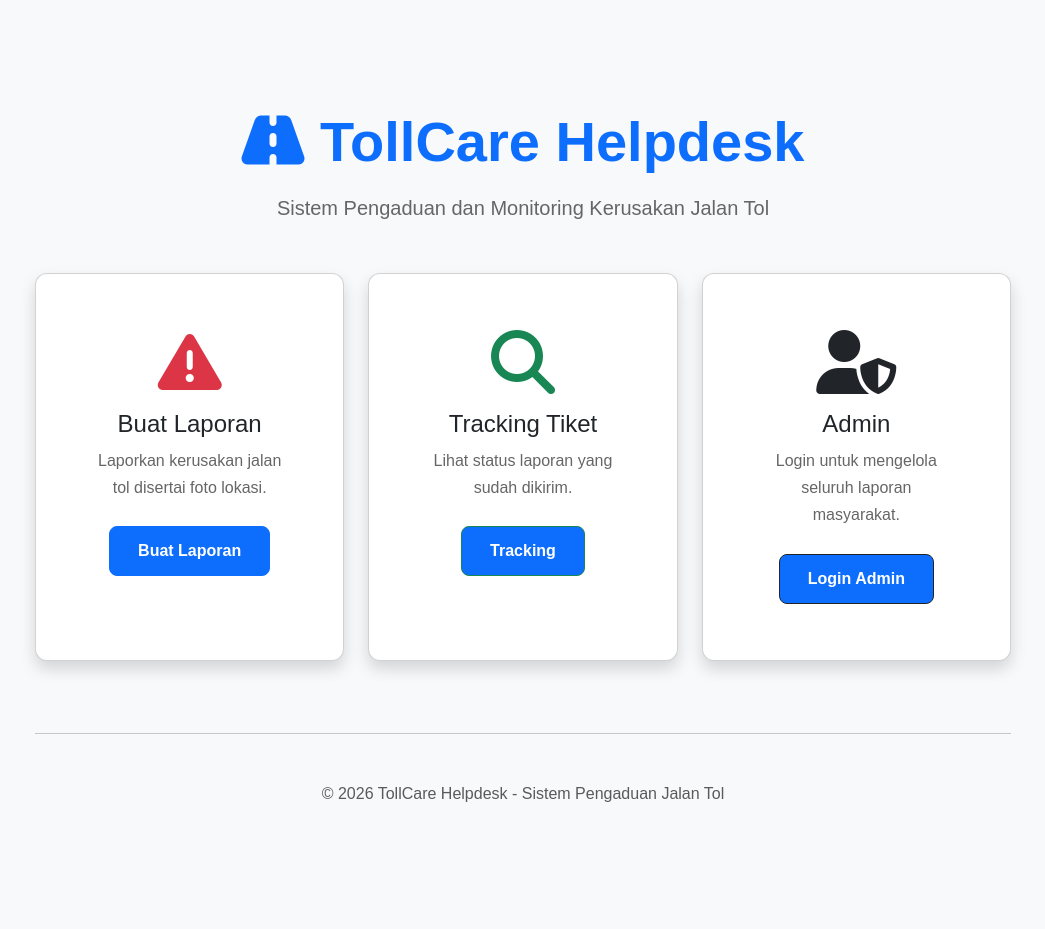
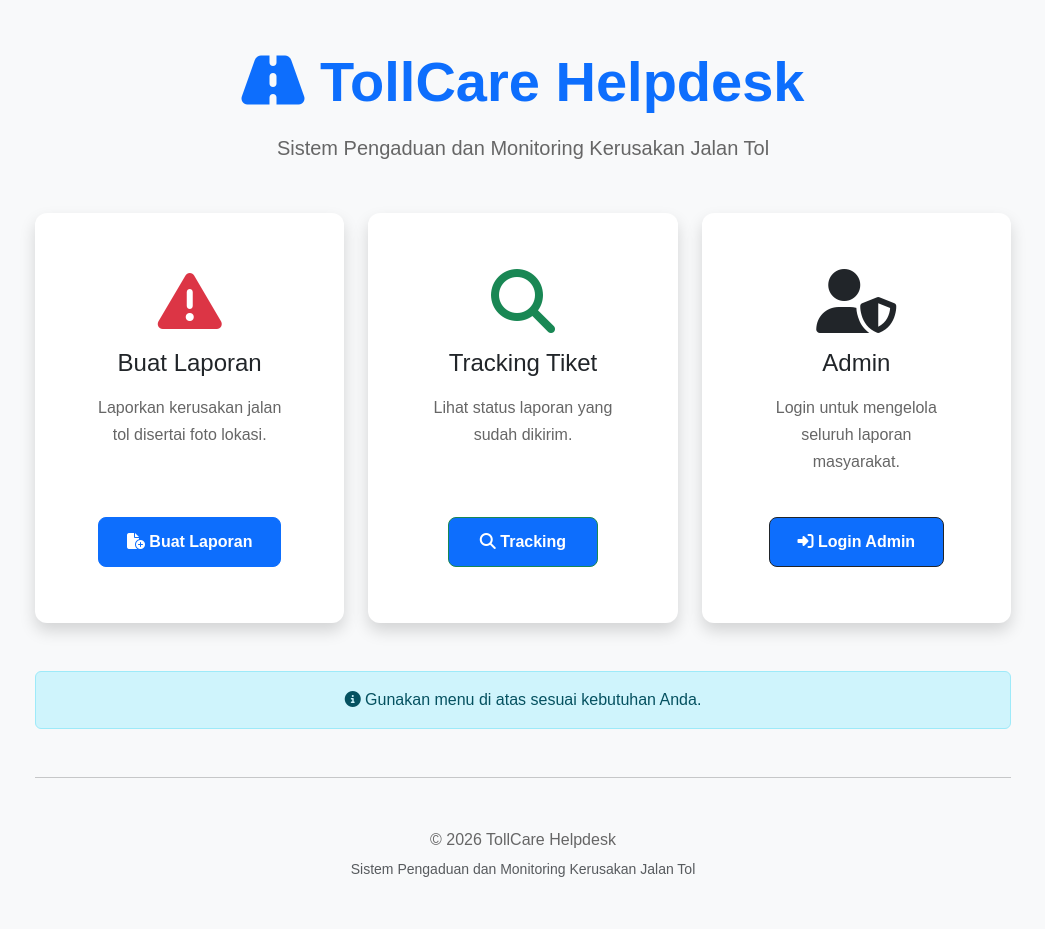
Before and after one commit to adzim-tx69/TollCare-Helpdesk, a Flask app: page / in a window 1280 px wide. Shown: the whole page, without its empty margins (117-1162 px from the left). Before the commit the page ends 802 px from the top, so only its background shows below. Run offline with Flask 3, Linux system fonts and the light colour scheme.

Commit message:
Align homepage menu cards

```diff
--- a/static/css/style.css
+++ b/static/css/style.css
@@ -224,3 +224,28 @@ table td{
     }
 
 }
+/* =========================================
+   HOME MENU CARDS
+========================================= */
+
+.home-cards {
+    align-items: stretch;
+}
+
+.home-cards > .col-md-4 {
+    display: flex;
+}
+
+.home-cards .card {
+    width: 100%;
+    height: 100%;
+    border: none;
+}
+
+.home-cards .card-body {
+    min-height: 300px;
+}
+
+.home-cards .btn {
+    min-width: 150px;
+}
--- a/templates/masyarakat/index.html
+++ b/templates/masyarakat/index.html
@@ -2,53 +2,120 @@
 <html lang="id">
 
 <head>
+
     <meta charset="UTF-8">
-    <meta name="viewport" content="width=device-width, initial-scale=1.0">
+
+    <meta name="viewport"
+          content="width=device-width, initial-scale=1.0">
+
     <title>TollCare Helpdesk</title>
 
-    <link href="https://cdn.jsdelivr.net/npm/bootstrap@5.3.7/dist/css/bootstrap.min.css" rel="stylesheet">
+    <!-- Bootstrap -->
+    <link
+        href="https://cdn.jsdelivr.net/npm/bootstrap@5.3.7/dist/css/bootstrap.min.css"
+        rel="stylesheet">
 
-    <link href="https://cdnjs.cloudflare.com/ajax/libs/font-awesome/6.7.2/css/all.min.css" rel="stylesheet">
+    <!-- Font Awesome -->
+    <link
+        href="https://cdnjs.cloudflare.com/ajax/libs/font-awesome/6.7.2/css/all.min.css"
+        rel="stylesheet">
 
-    <link rel="stylesheet" href="{{ url_for('static', filename='css/style.css') }}">
+    <!-- CSS -->
+    <link
+        rel="stylesheet"
+        href="{{ url_for('static', filename='css/style.css') }}">
+
 </head>
+
 
 <body class="bg-light">
 
-<div class="container py-5">
+
+<div class="container mt-5 mb-5">
+
+
+    <!-- ================================= -->
+    <!-- HEADER -->
+    <!-- ================================= -->
 
     <div class="text-center">
 
         <h1 class="display-4 fw-bold text-primary">
+
             <i class="fa-solid fa-road"></i>
+
             TollCare Helpdesk
+
         </h1>
 
+
         <p class="lead mt-3">
-            Sistem Pengaduan dan Monitoring Kerusakan Jalan Tol
+
+            Sistem Pengaduan dan Monitoring
+            Kerusakan Jalan Tol
+
         </p>
 
     </div>
 
-    <div class="row mt-5">
 
-        <div class="col-md-4 mb-4">
+    <!-- ================================= -->
+    <!-- MENU UTAMA -->
+    <!-- ================================= -->
 
-            <div class="card shadow h-100">
+    <div class="row mt-5 home-cards">
 
-                <div class="card-body text-center">
 
-                    <i class="fa-solid fa-triangle-exclamation fa-4x text-danger mb-3"></i>
+        <!-- =============================== -->
+        <!-- BUAT LAPORAN -->
+        <!-- =============================== -->
 
-                    <h4>Buat Laporan</h4>
+        <div class="col-md-4 mb-4 d-flex">
+
+            <div class="card shadow h-100 w-100">
+
+                <div
+                    class="card-body text-center d-flex flex-column">
+
+
+                    <div>
+
+                        <i
+                            class="fa-solid fa-triangle-exclamation fa-4x text-danger mb-3">
+                        </i>
+
+
+                        <h4 class="mb-3">
+
+                            Buat Laporan
+
+                        </h4>
+
 
                         <p>
-                        Laporkan kerusakan jalan tol disertai foto lokasi.
+
+                            Laporkan kerusakan jalan tol
+                            disertai foto lokasi.
+
                         </p>
 
-                    <a href="/report" class="btn btn-primary">
+                    </div>
+
+
+                    <div class="mt-auto pt-3">
+
+                        <a
+                            href="/report"
+                            class="btn btn-primary">
+
+                            <i class="fa-solid fa-file-circle-plus"></i>
+
                             Buat Laporan
+
                         </a>
+
+                    </div>
+
 
                 </div>
 
@@ -56,23 +123,58 @@
 
         </div>
 
-        <div class="col-md-4 mb-4">
 
-            <div class="card shadow h-100">
 
-                <div class="card-body text-center">
+        <!-- =============================== -->
+        <!-- TRACKING -->
+        <!-- =============================== -->
 
-                    <i class="fa-solid fa-magnifying-glass fa-4x text-success mb-3"></i>
+        <div class="col-md-4 mb-4 d-flex">
 
-                    <h4>Tracking Tiket</h4>
+            <div class="card shadow h-100 w-100">
+
+                <div
+                    class="card-body text-center d-flex flex-column">
+
+
+                    <div>
+
+                        <i
+                            class="fa-solid fa-magnifying-glass fa-4x text-success mb-3">
+                        </i>
+
+
+                        <h4 class="mb-3">
+
+                            Tracking Tiket
+
+                        </h4>
+
 
                         <p>
-                        Lihat status laporan yang sudah dikirim.
+
+                            Lihat status laporan
+                            yang sudah dikirim.
+
                         </p>
 
-                    <a href="/tracking" class="btn btn-success">
+                    </div>
+
+
+                    <div class="mt-auto pt-3">
+
+                        <a
+                            href="/tracking"
+                            class="btn btn-success">
+
+                            <i class="fa-solid fa-magnifying-glass"></i>
+
                             Tracking
+
                         </a>
+
+                    </div>
+
 
                 </div>
 
@@ -80,23 +182,58 @@
 
         </div>
 
-        <div class="col-md-4 mb-4">
 
-            <div class="card shadow h-100">
 
-                <div class="card-body text-center">
+        <!-- =============================== -->
+        <!-- ADMIN -->
+        <!-- =============================== -->
 
-                    <i class="fa-solid fa-user-shield fa-4x text-dark mb-3"></i>
+        <div class="col-md-4 mb-4 d-flex">
 
-                    <h4>Admin</h4>
+            <div class="card shadow h-100 w-100">
+
+                <div
+                    class="card-body text-center d-flex flex-column">
+
+
+                    <div>
+
+                        <i
+                            class="fa-solid fa-user-shield fa-4x text-dark mb-3">
+                        </i>
+
+
+                        <h4 class="mb-3">
+
+                            Admin
+
+                        </h4>
+
 
                         <p>
-                        Login untuk mengelola seluruh laporan masyarakat.
+
+                            Login untuk mengelola
+                            seluruh laporan masyarakat.
+
                         </p>
 
-                    <a href="/login" class="btn btn-dark">
+                    </div>
+
+
+                    <div class="mt-auto pt-3">
+
+                        <a
+                            href="/login"
+                            class="btn btn-dark">
+
+                            <i class="fa-solid fa-right-to-bracket"></i>
+
                             Login Admin
+
                         </a>
+
+                    </div>
+
 
                 </div>
 
@@ -104,19 +241,65 @@
 
         </div>
 
+
     </div>
 
-    <hr class="my-5">
 
-    <div class="text-center text-muted">
 
-        © 2026 TollCare Helpdesk - Sistem Pengaduan Jalan Tol
+    <!-- ================================= -->
+    <!-- INFORMASI -->
+    <!-- ================================= -->
+
+    <div class="text-center mt-4">
+
+        <div class="alert alert-info">
+
+            <i class="fa-solid fa-circle-info"></i>
+
+            Gunakan menu di atas sesuai kebutuhan Anda.
 
         </div>
 
     </div>
 
-<script src="{{ url_for('static', filename='js/script.js') }}"></script>
+
+
+    <!-- ================================= -->
+    <!-- FOOTER -->
+    <!-- ================================= -->
+
+    <hr class="my-5">
+
+
+    <div class="text-center text-muted">
+
+        <p class="mb-1">
+
+            © 2026 TollCare Helpdesk
+
+        </p>
+
+        <small>
+
+            Sistem Pengaduan dan Monitoring
+            Kerusakan Jalan Tol
+
+        </small>
+
+    </div>
+
+
+</div>
+
+
+
+<!-- Bootstrap JS -->
+
+<script
+    src="https://cdn.jsdelivr.net/npm/bootstrap@5.3.7/dist/js/bootstrap.bundle.min.js">
+</script>
+
 
 </body>
+
 </html>
```
Lines whose indentation alone changed are shown as unchanged.
